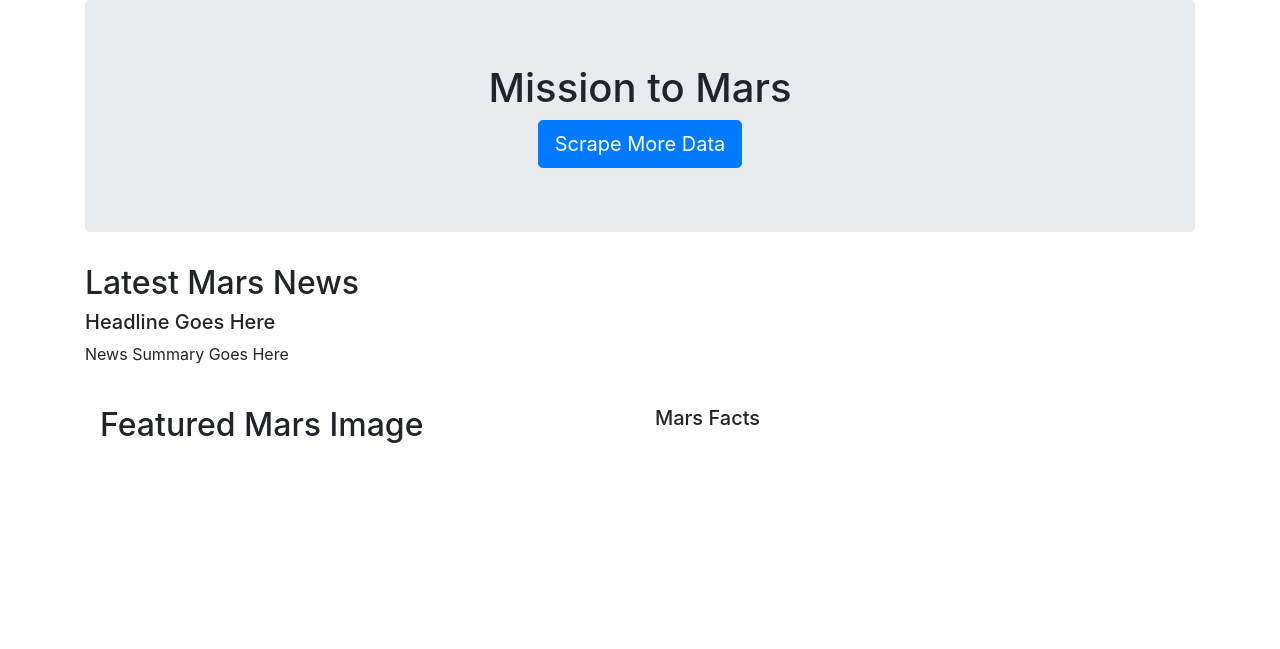
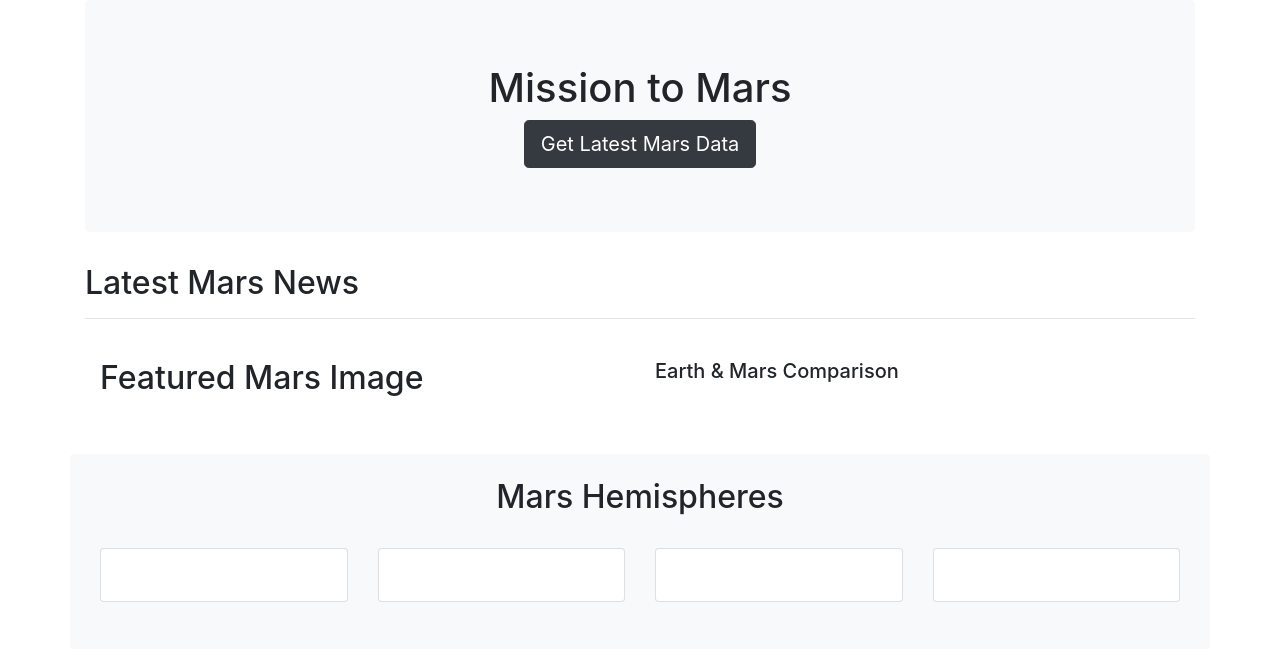
Before and after one commit to bay0624/web-scraping-challenge, a Flask app: template mission_to_mars/templates/index.html in a window 1280 px wide. Shown: the top 649 px of the page. Run offline with Flask 2, Linux system fonts and the light colour scheme; the template is opened without the code that fills it, so the values that code supplies are empty; some libraries are stand-ins or nearby versions.

Commit message:
update html template

```diff
--- a/mission_to_mars/templates/index.html
+++ b/mission_to_mars/templates/index.html
@@ -13,34 +13,96 @@
 <body>
     <div class="container">
 
-        <div class="jumbotron text-center">
+        <div class="jumbotron text-center bg-light">
             <h1>Mission to Mars</h1>
-            <a class="btn btn-primary btn-lg" href="#" role="button">Scrape More Data</a>
+            <a class="btn btn-dark btn-lg" href="/scrape" role="button">Get Latest Mars Data</a>
         </div>
-        <h2>Latest Mars News</h2>
-        <h5>Headline Goes Here</h5>
-        <p>News Summary Goes Here</p><br>
+        <h2>Latest Mars News</h2><hr>
+        <h5>{{ final_mars_data.latest_title }}</h5>
+        <h6 class="text-muted">{{ final_mars_data.latest_paragraph }}</h6><br>
 
         <div class="container">
-            <div class="row">
+            <div class="row row-cols-*">
                 <div class="col">
-                    <h2>Featured Mars Image</h2>
+                    <h2>Featured Mars Image</h2> <img class="img-fluid" src="{{ final_mars_data.featured_image }}">
                 </div>
                 <div class="col">
-                    <h5>Mars Facts</h5>
+
+                    <div class="table-responsive">
+                        <h5>Earth & Mars Comparison</h5>
+                        {{ final_mars_data.html_table | safe}}
+                    </div>
                 </div>
             </div>
         </div>
+    </div>
+    <!-- <br><br><br> -->
+
+    <!-- <div class="container">
+        <h2 class="text-center">Mars Hemispheres</h2>
+        <hr>
+        <div class="row row-cols-*">
+            <div class="col"><img class="img-fluid rounded" src="https://marshemispheres.com/images/full.jpg"></div>
+            <div class="col"><img class="img-fluid rounded" src="https://marshemispheres.com/images/full.jpg"></div>
+            <div class="col"><img class="img-fluid rounded" src="https://marshemispheres.com/images/full.jpg"></div>
+            <div class="col"><img class="img-fluid rounded" src="https://marshemispheres.com/images/full.jpg"></div>
+
+
+        </div> -->
+
+    </div>
 
 
 
+    <div class="container mt-4 bg-light rounded"><br>
+        <h2 class="text-center">Mars Hemispheres</h2><br>
+        <!-- <hr> -->
+        <div class="card-group">
+
+            <div class="col-md-3">
+                <div class="card">
+
+                    <img src="{{ final_mars_data.image1 }}" class="card-img-top img-fluid" alt="{{ final_mars_data.image1 }}">
+                    <div class="card-body">
+                        <h5 class="card-title">{{ final_mars_data.title1 }}</h5>
+                    </div>
+                </div>
+            </div>
 
 
+            <div class="col-md-3">
+                <div class="card">
+
+                    <img src="{{ final_mars_data.image2 }}" class="card-img-top img-fluid" alt="{{ final_mars_data.title2 }}">
+                    <div class="card-body">
+                        <h5 class="card-title">{{ final_mars_data.title2 }}</h5>
+                    </div>
+                </div>
+            </div>
+
+            <div class="col-md-3">
+                <div class="card">
+
+                    <img src="{{ final_mars_data.image3 }}" class="card-img-top img-fluid" alt="{{ final_mars_data.title3 }}">
+                    <div class="card-body">
+                        <h5 class="card-title">{{ final_mars_data.title3 }}</h5>
+                    </div>
+                </div>
+            </div>
+
+            <div class="col-md-3">
+                <div class="card">
+
+                    <img src="{{ final_mars_data.image4 }}" class="card-img-top img-fluid" alt="{{ final_mars_data.title4 }}">
+                    <div class="card-body">
+                        <h5 class="card-title">{{ final_mars_data.title4 }}</h5>
+                    </div>
+                </div>
+            </div>
 
 
-
+        </div><br><br>
     </div>
-
 
 
     <script src="https://code.jquery.com/jquery-3.3.1.slim.min.js"
@@ -52,6 +114,13 @@
     <script src="https://stackpath.bootstrapcdn.com/bootstrap/4.3.1/js/bootstrap.min.js"
         integrity="sha384-JjSmVgyd0p3pXB1rRibZUAYoIIy6OrQ6VrjIEaFf/nJGzIxFDsf4x0xIM+B07jRM"
         crossorigin="anonymous"></script>
+
+    <script type='text/javascript'>
+        window.onload = function () {
+            const thead = document.querySelectorAll('.table > thead');
+            thead.forEach(e => e.classList.add('thead-dark'));
+        }
+    </script>
 </body>
 
 </html>
```
